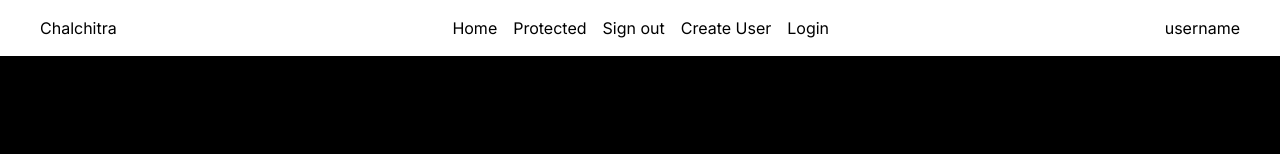
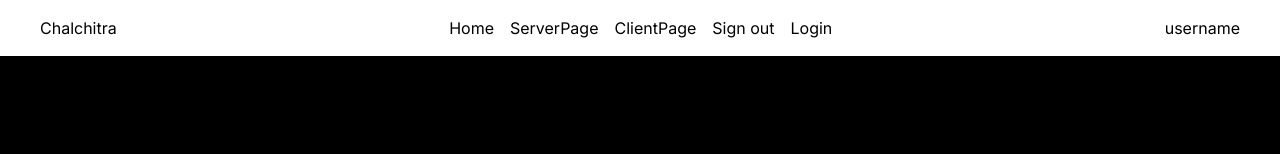
Before and after one commit to thisisashugupta/chalchitra, a Next.js app: page / in a window 1280 px wide. Shown: the top 154 px of the page. Built offline with nearby package versions, Linux system fonts and the light colour scheme; no server answers.

Commit message:
protected routes

```diff
--- /dev/null
+++ b/src/app/client/page.tsx
@@ -0,0 +1,32 @@
+'use client'
+
+import React from 'react';
+import { useSession, signIn, signOut } from 'next-auth/react';
+import { authOptions } from '../api/auth/[...nextauth]/options';
+import { redirect } from 'next/navigation';
+
+const ClientPage = () => {
+
+    const { data : session } = useSession({
+        required: true,
+        onUnauthenticated: () => {
+            redirect('/api/auth/signin?callbackUrl=/client');
+        }
+    });
+    if(!session)
+    return (
+        <>
+          Not signed in <br />
+          <button onClick={() => signIn()}>Sign in</button>
+        </>
+      );
+
+    return (
+        <div>
+            <h1>Client Page</h1>
+            <p>User email: {session?.user?.email}</p>
+        </div>
+    );
+}
+
+export default ClientPage;
--- /dev/null
+++ b/src/app/components/AuthProvider.tsx
@@ -0,0 +1,13 @@
+'use client'
+
+import { SessionProvider } from "next-auth/react"
+
+const AuthProvider = ({ children }: { children: React.ReactNode }) => {
+    return (
+        <SessionProvider>
+            {children}
+        </SessionProvider>
+    )
+};
+
+export default AuthProvider;
--- a/src/app/components/Nav.tsx
+++ b/src/app/components/Nav.tsx
@@ -11,9 +11,9 @@ export default async function Nav() {
         <div>Chalchitra</div>
         <div className='space-x-4'>
             <Link href="/">Home</Link>
-            <Link href="/protected">Protected</Link>
+            <Link href="/server">ServerPage</Link>
+            <Link href="/client">ClientPage</Link>
             <Link href="/api/auth/signout">Sign out</Link>
-            <Link href="/newUser">Create User</Link>
             {session ? (
                 <Link href="/api/auth/signout?callbackUrl=/">Logout</Link>
             ) : (
--- a/src/app/layout.tsx
+++ b/src/app/layout.tsx
@@ -2,6 +2,7 @@ import type { Metadata } from 'next'
 import { Inter } from 'next/font/google'
 import './globals.css'
 import Nav from './components/Nav';
+import AuthProvider from './components/AuthProvider';
 
 const inter = Inter({ subsets: ['latin'] })
 
@@ -18,8 +19,10 @@ export default function RootLayout({
   return (
     <html lang="en">
       <body className={inter.className}>
-        <Nav />
-        {children}
+        <AuthProvider>
+          <Nav />
+          {children}
+        </AuthProvider>
       </body>
     </html>
   )
--- /dev/null
+++ b/src/app/server/page.tsx
@@ -0,0 +1,20 @@
+import React from 'react';
+
+import { getServerSession } from 'next-auth';
+import { authOptions } from '../api/auth/[...nextauth]/options';
+import { redirect } from 'next/navigation';
+
+const ServerPage = async () => {
+    const session = await getServerSession(authOptions);
+    if(!session) {
+        redirect('/api/auth/signin?callbackUrl=/server');
+    }
+    return (
+        <div>
+            <h1>Server Page</h1>
+            <p>{session?.user?.email}</p>
+        </div>
+    );
+}
+
+export default ServerPage;
```
